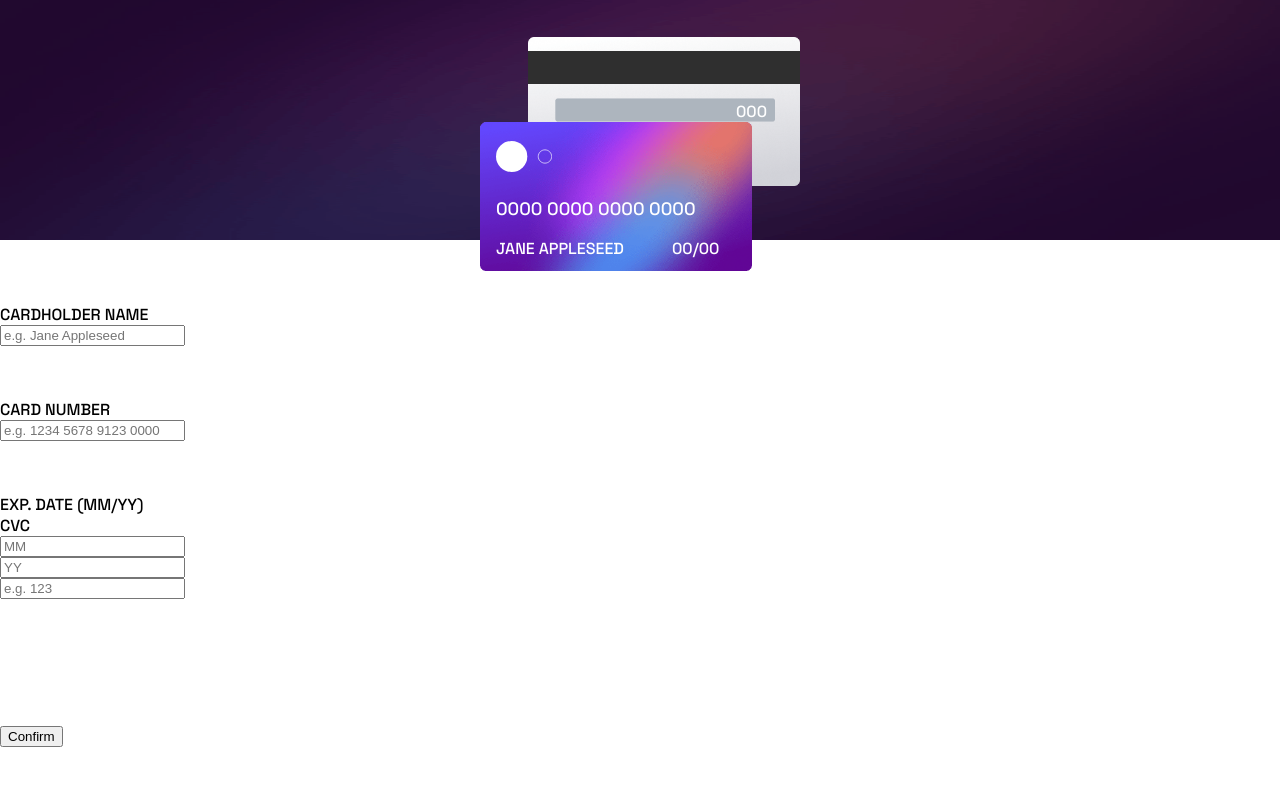
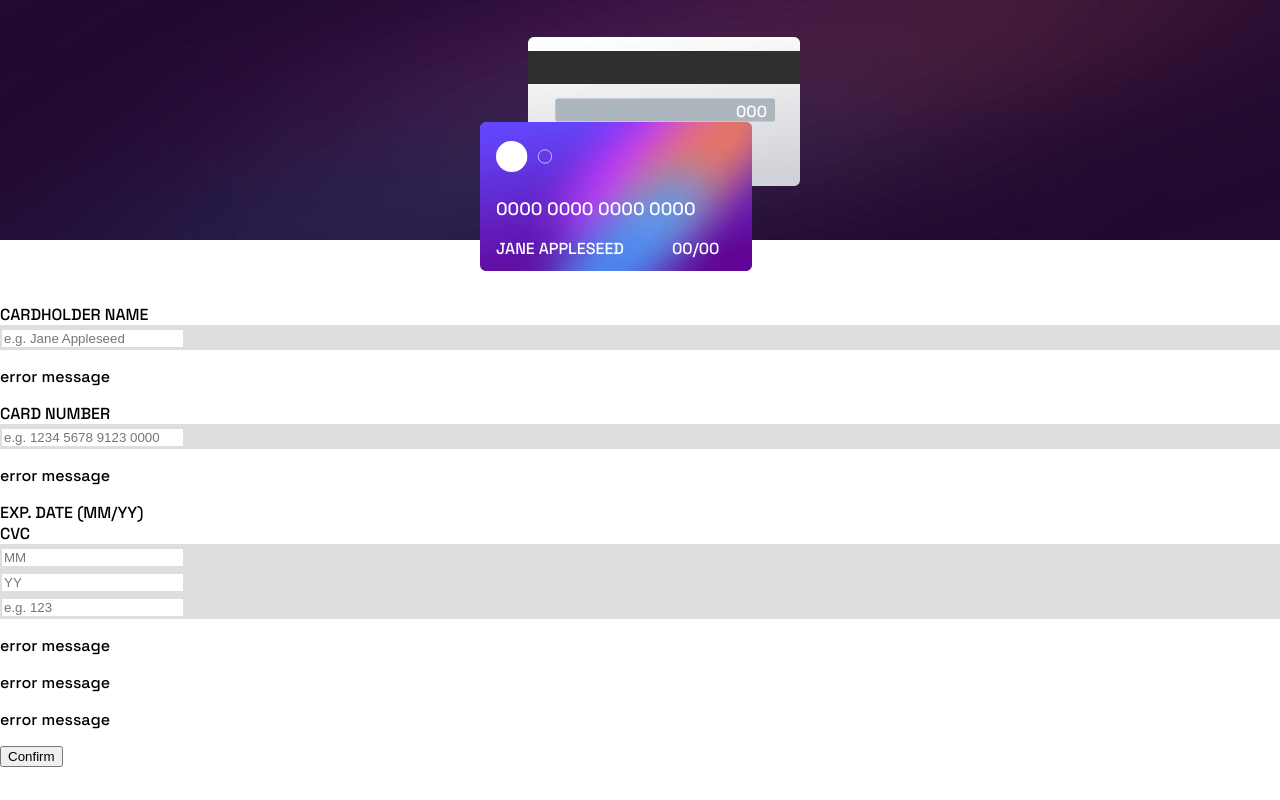
Before and after one commit to wishba/interactive-card-details-form-main, a React (Vite) app: page / in a window 1280 px wide. Built offline with nearby package versions, Linux system fonts and the light colour scheme.

Commit message:
border and active border

```diff
--- a/src/App.jsx
+++ b/src/App.jsx
@@ -36,6 +36,7 @@ function App() {
         {/* <form onSubmit={(e) => { e.preventDefault(); }}> */}
         <form onSubmit={handleSubmit}>
           <label>CARDHOLDER NAME</label>
+          <div className="form__input">
             <input type="text"
               placeholder="e.g. Jane Appleseed"
               required
@@ -52,9 +53,11 @@ function App() {
                 }
               }}
             />
+          </div>
           <p className='form__message' id='errorName'>error message</p>
 
           <label>CARD NUMBER</label>
+          <div className="form__input">
             <input type='text'
               placeholder="e.g. 1234 5678 9123 0000"
               required
@@ -85,11 +88,13 @@ function App() {
                 }
               }}
             />
+          </div>
           <p className='form__message' id="errorNumber">error message</p>
 
           <label>EXP. DATE (MM/YY)</label>
           <label>CVC</label>
 
+          <div className="form__input">
             <input type="text"
               placeholder="MM"
               required
@@ -111,6 +116,8 @@ function App() {
                 }
               }}
             />
+          </div>
+          <div className="form__input">
             <input type="text"
               placeholder="YY"
               required
@@ -133,6 +140,8 @@ function App() {
                 }
               }}
             />
+          </div>
+          <div className="form__input">
             <input type="text"
               placeholder="e.g. 123"
               required
@@ -154,6 +163,7 @@ function App() {
                 }
               }}
             />
+          </div>
 
           <p className='form__message' id="errorMM">error message</p>
           <p className='form__message' id="errorYY">error message</p>
--- a/src/index.css
+++ b/src/index.css
@@ -2,8 +2,12 @@
 
 :root {
   --clr-cardtxt: hsl(0, 0%, 100%);
+
   --clr-gradientl: hsl(249, 99%, 64%);
   --clr-gradientr: hsl(278, 94%, 30%);
+
+  --clr-inputbdr: hsl(270, 3%, 87%);
+  --clr-inputtxt: hsl(279, 6%, 55%);
 }
 
 html {
@@ -96,7 +100,7 @@ form>* {
 }
 
 .form__message {
-  visibility: hidden;
+  /* visibility: hidden; */
 }
 
 .form__message.form__message-error {
@@ -106,3 +110,21 @@ form>* {
 .form__submitted {
   display: none;
 }
+
+.form__input {
+  background-color: var(--clr-inputbdr);
+  padding: 2px;
+}
+
+.form__input:focus-within {
+  background-image: linear-gradient(to right, var(--clr-gradientl), var(--clr-gradientr));
+}
+
+input {
+  border: none;
+  color: var(--clr-inputtxt);
+}
+
+input:focus {
+  outline: none;
+}
```
Lines whose indentation alone changed are shown as unchanged.
